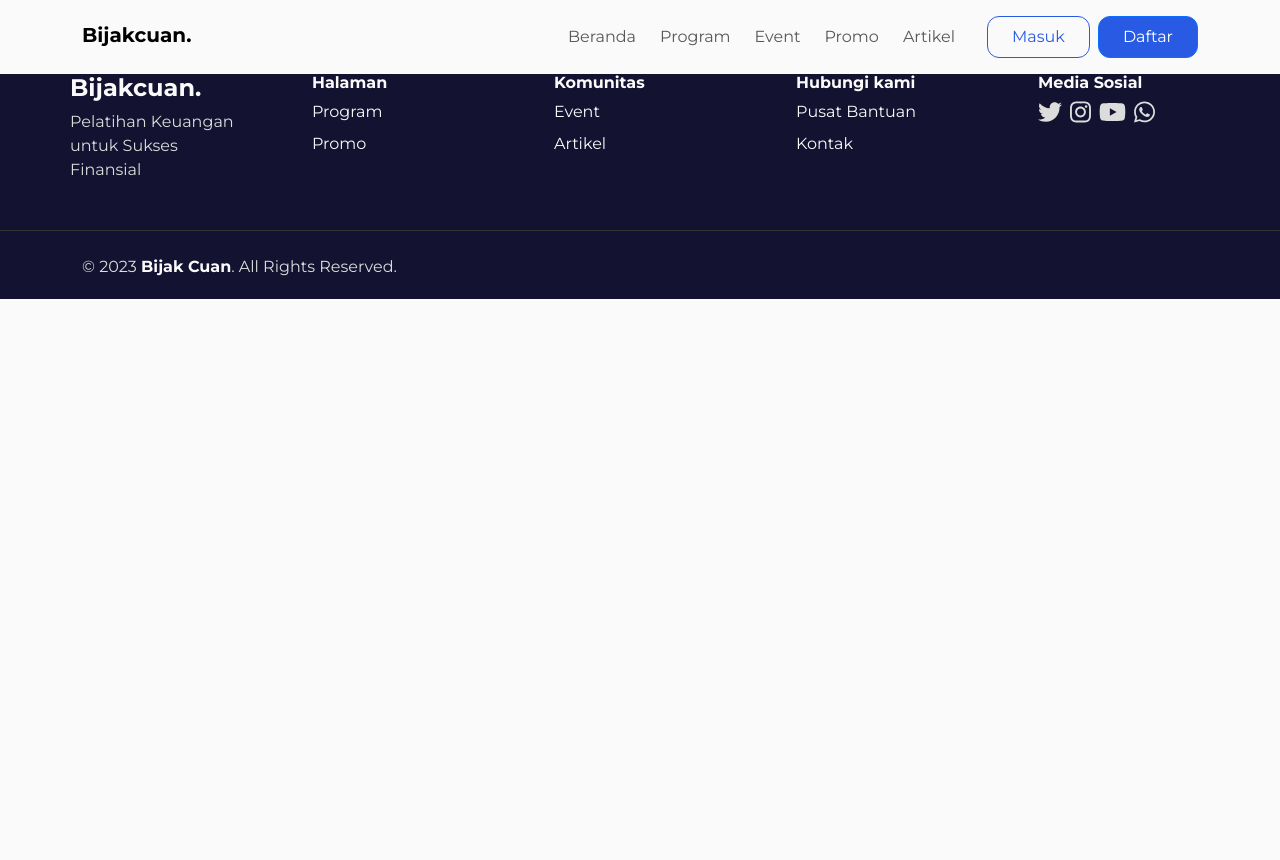
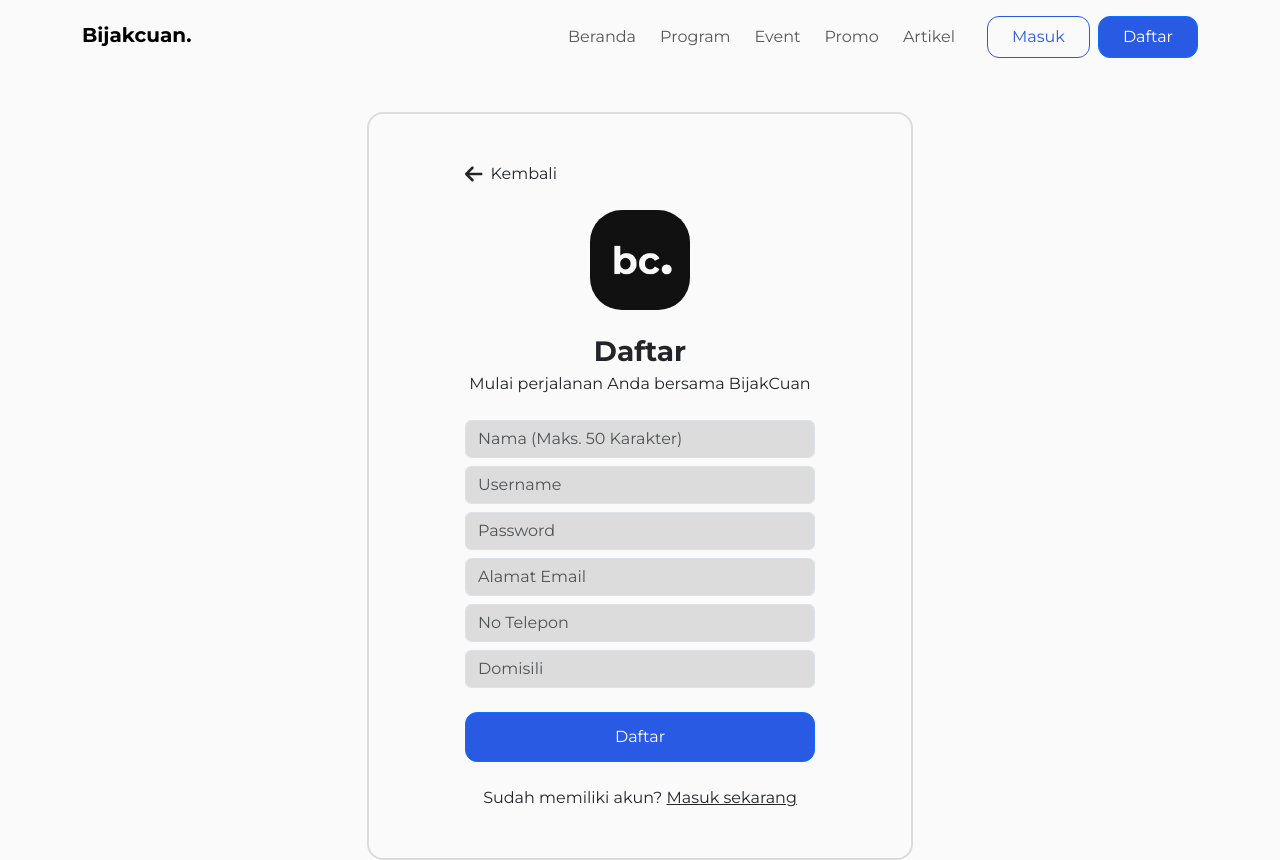
Before and after one commit to SyarifahRaihani/bijakcuan, a React (Vite) app: page /daftar in a window 1280 px wide. Shown: the top 860 px of the page. Before the commit the page ends 800 px from the top, so only its background shows below. Built offline with nearby package versions, Linux system fonts and the light colour scheme.

Commit message:
Add Masuk and Daftar Page

```diff
--- a/src/App.jsx
+++ b/src/App.jsx
@@ -1,8 +1,9 @@
-import { BrowserRouter, Routes, Route } from "react-router-dom"
+import { BrowserRouter, Routes, Route, Navigate } from "react-router-dom"
 import Navbar from "./components/navbar"
 import Footer from "./components/footer"
-import NotFound from "./pages/NotFound"
 import Beranda from "./pages/Beranda"
+import Masuk from "./pages/Masuk"
+import Daftar from "./pages/Daftar"
 
 export default function App() {
 	return (
@@ -10,7 +11,9 @@
 			<Navbar />
 			<Routes>
 				<Route path="/" element={<Beranda />} />
-				<Route path="*" element={<NotFound />} />
+				<Route path="/masuk" element={<Masuk />} />
+				<Route path="/daftar" element={<Daftar />} />
+				<Route path="*" element={<Navigate to="/" />} />
 			</Routes>
 			<Footer />
 		</BrowserRouter>
--- /dev/null
+++ b/src/pages/Daftar.jsx
@@ -0,0 +1,114 @@
+import "./css/daftar.css"
+import { FontAwesomeIcon } from "@fortawesome/react-fontawesome"
+import { faArrowLeft } from "@fortawesome/free-solid-svg-icons"
+import { Link } from "react-router-dom"
+
+export default function Daftar() {
+	return (
+		<main id="daftar">
+			<div className="container py-5 h-100">
+				<div className="row d-flex justify-content-center align-items-center h-100">
+					<div className="col-12 col-md-8 col-lg-6 col-xl-6 ">
+						<div
+							className="card shadow-3 px-5"
+							style={{ borderRadius: "1rem" }}>
+							<div className="card-body p-5 text-center">
+								<Link
+									href="/"
+									className="d-flex align-items-center justify-content-start gap-2 mb-4">
+									<FontAwesomeIcon
+										icon={faArrowLeft}
+										className="height-56"></FontAwesomeIcon>
+									Kembali
+								</Link>
+								<img
+									src="/assets/logo.jpg"
+									alt="Logo BijakCuan"
+									style={{
+										borderRadius: "2rem",
+										height: "100px",
+										width: "100px",
+									}}
+									className="mb-4"
+								/>
+								<h3 className="mb-1 fw-bold">Daftar</h3>
+								<p className="mb-4">Mulai perjalanan Anda bersama BijakCuan</p>
+
+								<div className="d-flex flex-column gap-2">
+									<div className="form-outline">
+										<input
+											type="name"
+											id="name"
+											className="form-control"
+											placeholder="Nama (Maks. 50 Karakter)"
+										/>
+									</div>
+
+									<div className="form-outline">
+										<input
+											type="username"
+											id="username"
+											className="form-control"
+											placeholder="Username"
+										/>
+									</div>
+
+									<div className="form-outline">
+										<input
+											type="password"
+											id="password"
+											className="form-control"
+											placeholder="Password"
+										/>
+									</div>
+
+									<div className="form-outline">
+										<input
+											type="email"
+											id="email"
+											className="form-control"
+											placeholder="Alamat Email"
+										/>
+									</div>
+
+									<div className="form-outline">
+										<input
+											type="text"
+											id="noTlp"
+											className="form-control"
+											placeholder="No Telepon"
+										/>
+									</div>
+
+									<div className="form-outline mb-4">
+										<input
+											type="text"
+											id="domisili"
+											className="form-control"
+											placeholder="Domisili"
+										/>
+									</div>
+								</div>
+
+								<div className="d-grid gap mb-4">
+									<Link href={"/masuk"} className="btn btn-primary">
+										Daftar
+									</Link>
+								</div>
+
+								<p>
+									Sudah memiliki akun?{" "}
+									<Link
+										href="/masuk"
+										className="text-dark text-decoration-underline">
+										Masuk sekarang
+									</Link>
+								</p>
+							</div>
+						</div>
+					</div>
+				</div>
+			</div>
+		</main>
+	)
+}
--- /dev/null
+++ b/src/pages/Masuk.jsx
@@ -0,0 +1,112 @@
+import "./css/daftar.css"
+import { FontAwesomeIcon } from "@fortawesome/react-fontawesome"
+import { faArrowLeft } from "@fortawesome/free-solid-svg-icons"
+import { Link } from "react-router-dom"
+import { useLocation } from "react-router-dom"
+
+export default function Masuk() {
+	const router = useLocation()
+	const handleLogin = () => {
+		localStorage.setItem("isLoggedIn", true)
+		router.reload()
+	}
+
+	return (
+		<main id="masuk">
+			<div className="container py-5 h-100">
+				<div className="row d-flex justify-content-center align-items-center h-100">
+					<div className="col-12 col-md-8 col-lg-6 col-xl-6">
+						<div
+							className="card shadow-3 px-5"
+							style={{ borderRadius: "1rem" }}>
+							<div className="card-body p-5 text-center">
+								<Link
+									href="/"
+									className="d-flex align-items-center justify-content-start gap-2 mb-4">
+									<FontAwesomeIcon
+										icon={faArrowLeft}
+										className="height-56"></FontAwesomeIcon>
+									Kembali
+								</Link>
+								<img
+									src="assets/logo.jpg"
+									alt="Logo BijakCuan"
+									style={{
+										borderRadius: "2rem",
+										height: "100px",
+										width: "100px",
+									}}
+									className="mb-4"
+								/>
+								<h3 className="mb-1 fw-bold">Masuk</h3>
+								<p className="mb-4 ">Kembali bertumbuh bersama BijakCuan</p>
+								<div className="d-flex flex-column gap-2">
+									<div className="form-outline">
+										<input
+											type="username"
+											id="username"
+											className="form-control"
+											placeholder="Username/email"
+										/>
+									</div>
+
+									<div className="form-outline mb-4">
+										<input
+											type="password"
+											id="password"
+											className="form-control"
+											placeholder="Password"
+										/>
+									</div>
+								</div>
+								<div className="mb-4 w-100 d-flex justify-content-between">
+									<div>
+										<div className="form-check">
+											<input
+												className="form-check-input"
+												type="checkbox"
+												value=""
+												id="form2Example34"
+												checked
+											/>
+											<label
+												className="form-check-label"
+												htmlFor="form2Example34">
+												{" "}
+												Ingat saya{" "}
+											</label>
+										</div>
+									</div>
+
+									<div>
+										<a href="#" className="text-decoration-none">
+											Lupa password?
+										</a>
+									</div>
+								</div>
+
+								<div className="d-grid gap mb-4">
+									<Link
+										onClick={handleLogin}
+										href={"/profil"}
+										className="btn btn-primary">
+										Masuk
+									</Link>
+								</div>
+
+								<p>
+									Belum memiliki akun?{" "}
+									<Link
+										href="/daftar"
+										className="text-dark text-decoration-underline">
+										Daftar sekarang
+									</Link>
+								</p>
+							</div>
+						</div>
+					</div>
+				</div>
+			</div>
+		</main>
+	)
+}
--- a/src/pages/NotFound.jsx
+++ /dev/null
@@ -1,7 +0,0 @@
-export default function NotFound() {
-	return (
-		<section id="notfound">
-			<div>Not Found</div>
-		</section>
-	)
-}
--- /dev/null
+++ b/src/pages/css/daftar.css
@@ -0,0 +1,4 @@
+#daftar svg,
+#masuk svg {
+	height: 20px;
+}
```
